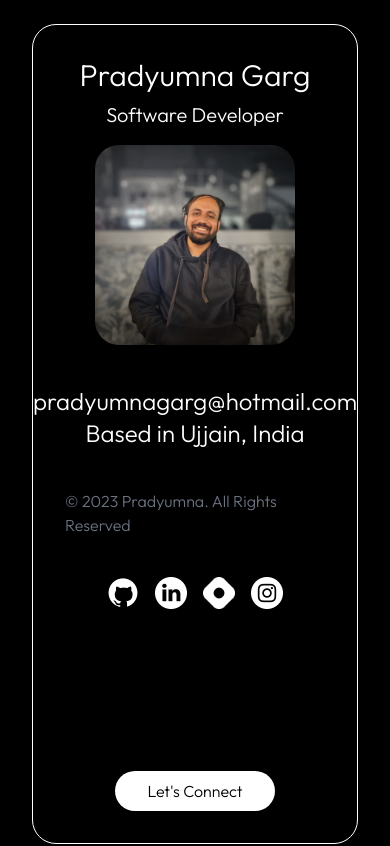
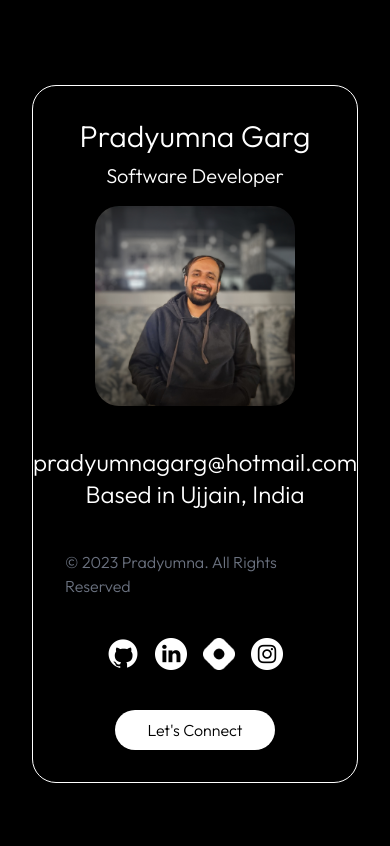
Before and after one commit to PradyumnaGarg/portfolio, an Angular app: page / in a window 390 px wide. Shown: the top 846 px of the page. Built offline with nearby package versions, Linux system fonts and the light colour scheme.

Commit message:
responsiveness improvements

```diff
--- a/src/app/modules/pages/components/landing/landing.component.html
+++ b/src/app/modules/pages/components/landing/landing.component.html
@@ -1,6 +1,6 @@
 <div class="flex flex-col lg:flex-row bg-black text-white min-h-screen container mx-auto">
-    <div class="lg:fixed left-12 px-8 pt-6 xl:pt-12 mx-auto w-full lg:w-auto min-h-screen md:min-h-fit flex md:block">
-        <div class="p-8 w-full rounded-3xl border-white border flex flex-col items-center xl:w-[480px] flex-1">
+    <div class="lg:fixed left-12 px-8 pt-6 xl:pt-12 mx-auto w-full lg:w-auto min-h-screen md:min-h-fit flex justify-center items-center md:block">
+        <div class="p-8 w-full rounded-3xl border-white border flex flex-col items-center xl:w-[480px] ">
             <h1 class="text-3xl mb-2">Pradyumna Garg</h1>
             <h2 class="text-xl mb-4">Software Developer</h2>
             <div class="h-[200px] w-[200px] xl:h-[280px] xl:w-[280px] rounded-3xl bg-white overflow-hidden">
@@ -128,7 +128,7 @@
     </div>
 </div>
 
-<div id="navbar" class="hidden md:block fixed md:top-1/2 md:right-10 transform md:-translate-y-1/2 bottom-0 md:w-fit w-full">
+<div id="navbar" class="hidden lg:block fixed lg:top-1/2 lg:right-10 transform lg:-translate-y-1/2 bottom-0 lg:w-fit w-full">
     <nav class="p-4 md:py-8 py-4 md:rounded-full rounded-t-3xl border flex md:flex-col flex-row md:space-y-6 justify-around md:justify-normal md:space-x-0 space-x-4 md:bg-black bg-white md:text-white text-black">
         <a href="#home">
             <ng-container *ngTemplateOutlet="homeIcon"></ng-container>
```
